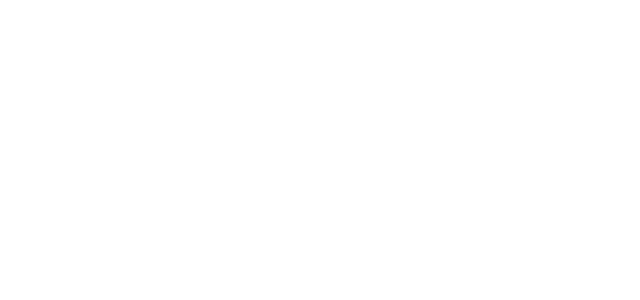
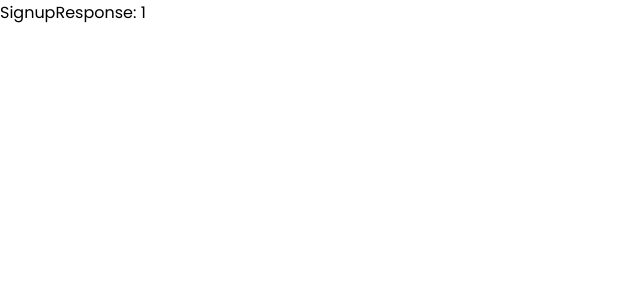
Before and after one commit to joacoss10/ApiECommerce, a React (Vite) app in the folder FrontEnd/: page /signup/result/1 in a window 1280 px wide. Before the commit this address had no page. Shown: the top 300 px of the page, without its empty margins (0-640 px from the left). Built offline with nearby package versions, Linux system fonts and the light colour scheme.

Commit message:
comunica con el back falta hacer vista SignupResponse

```diff
--- a/FrontEnd/src/App.jsx
+++ b/FrontEnd/src/App.jsx
@@ -15,6 +15,9 @@
 import { AuthProvider } from './services/AuthContext';
 import BuscarPage from './pages/BuscarPage'
 import CategoryPage from './pages/CategoryPage'
+import SignupResponse from './pages/SignupResponse'
+
+
 
 
 
@@ -51,6 +54,7 @@
 
           <Route path='/checkout/success' element={<Checkout />} />
           <Route path='/PublicacionesVendedor' element={<PublicacionesVendedor />} />
+          <Route path='/signup/result/:response' element={<SignupResponse/>}/>
         </Routes>
       </CartProvider>
     </AuthProvider>
--- a/FrontEnd/src/components/Signup.jsx
+++ b/FrontEnd/src/components/Signup.jsx
@@ -64,11 +64,16 @@
         body: JSON.stringify(formData) // Enviar datos del formulario como JSON
       });
 
+      const responseBody = await response.text(); // Obtener el cuerpo de la respuesta en formato de texto
+      console.log('response', responseBody);
+      navigate(`/signup/result/${responseBody}`);
+
+
       // Verificar si la solicitud fue exitosa
       if (response.ok) {
-
         const responseBody = await response.text(); // Obtener el cuerpo de la respuesta en formato de texto
         console.log('response', responseBody);
+        navigate(`/otra-ruta/${responseBody}`);
         // Manejar la respuesta aquí si es necesario
       } else {
         // Si la solicitud falla, manejar el error aquí
--- /dev/null
+++ b/FrontEnd/src/pages/SignupResponse.jsx
@@ -0,0 +1,12 @@
+import React from 'react'
+import { useParams } from 'react-router-dom'
+
+function SignupResponse() {
+    const {response} = useParams();
+
+  return (
+    <div>SignupResponse: {response}</div>
+  )
+}
+
+export default SignupResponse
```
